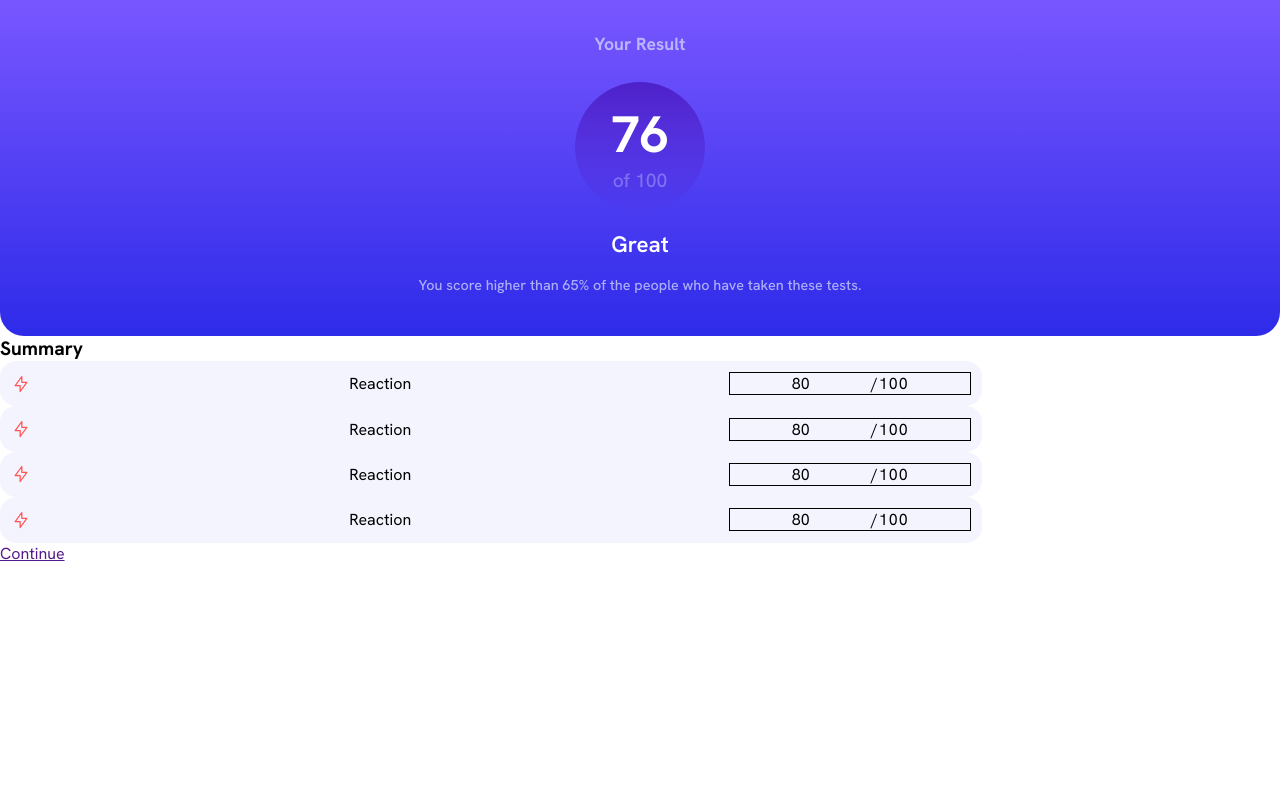
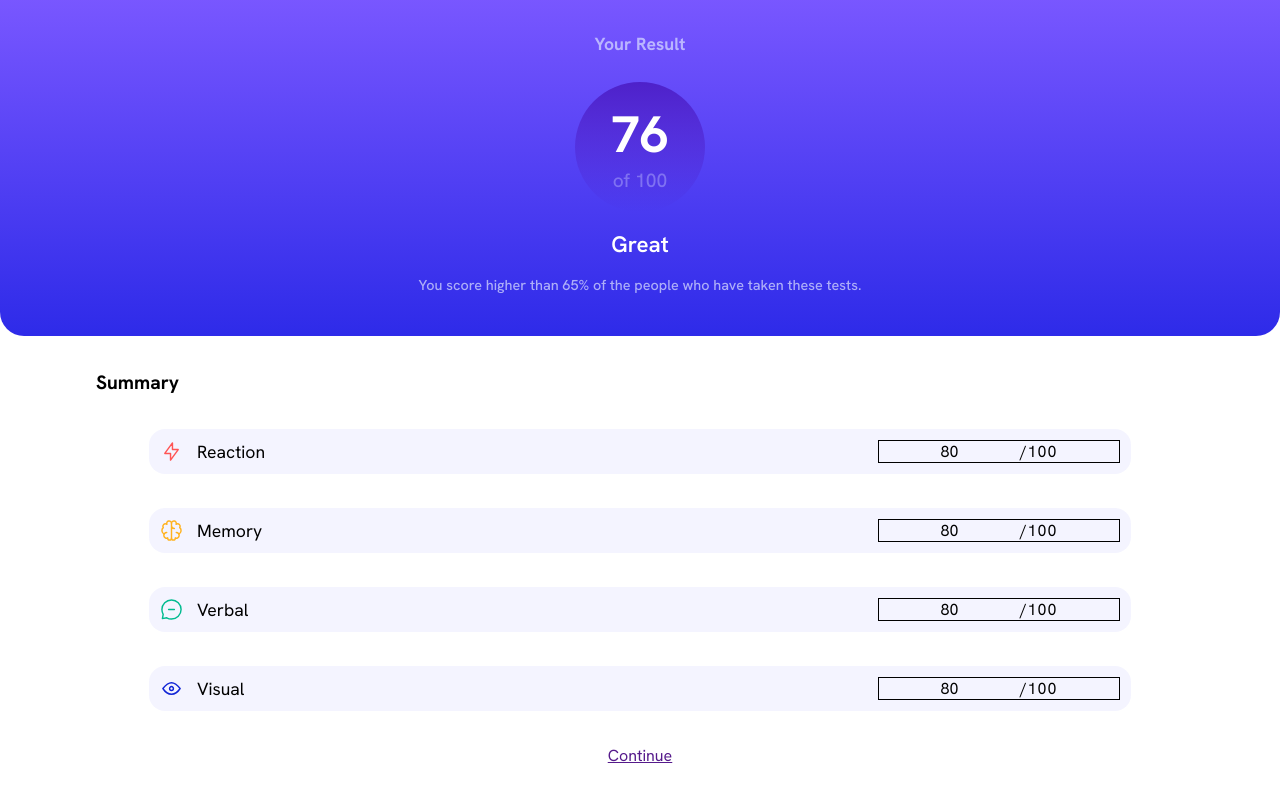
Before and after one commit to Renzoki/FrontEndMentorProjects, a plain HTML site: page Results-Summary-Component/results-summary-component-main/index.html in a window 1280 px wide. Drawn offline with Linux system fonts and the light colour scheme.

Commit message:
changed element container grouping

```diff
--- a/Results-Summary-Component/results-summary-component-main/index.html
+++ b/Results-Summary-Component/results-summary-component-main/index.html
@@ -23,39 +23,49 @@
       <div class="score-comparison">You score higher than 65% of the people who have taken these tests.</div>
     </section>
 
-    <section class="results-summary-container">
+    <section class="results-summary-container flex-center">
       <div class="summary-title">Summary</div>
-      <div class="test-component-container">
       <div class="test-component reaction">
-          <img src="../results-summary-component-main/assets/images/icon-reaction.svg" alt="reaction icon">
+        <div class="component-container">
+          <img class="component-icon" src="../results-summary-component-main/assets/images/icon-reaction.svg"
+            alt="reaction icon">
           <span class="component-name">Reaction</span>
+        </div>
         <div class="component-grade">
           <span class="component-score">80</span><span class="component-total-score">/100</span>
         </div>
       </div>
-        <div class="test-component reaction">
-          <img src="../results-summary-component-main/assets/images/icon-reaction.svg" alt="reaction icon">
-          <span class="component-name">Reaction</span>
+      <div class="test-component memory">
+        <div class="component-container">
+          <img class="component-icon" src="../results-summary-component-main/assets/images/icon-memory.svg"
+            alt="memory icon">
+          <span class="component-name">Memory</span>
+        </div>
         <div class="component-grade">
           <span class="component-score">80</span><span class="component-total-score">/100</span>
         </div>
       </div>
-        <div class="test-component reaction">
-          <img src="../results-summary-component-main/assets/images/icon-reaction.svg" alt="reaction icon">
-          <span class="component-name">Reaction</span>
+      <div class="test-component verbal">
+        <div class="component-container">
+          <img class="component-icon" src="../results-summary-component-main/assets/images/icon-verbal.svg"
+            alt="verbal icon">
+          <span class="component-name">Verbal</span>
+        </div>
         <div class="component-grade">
           <span class="component-score">80</span><span class="component-total-score">/100</span>
         </div>
       </div>
-        <div class="test-component reaction">
-          <img src="../results-summary-component-main/assets/images/icon-reaction.svg" alt="reaction icon">
-          <span class="component-name">Reaction</span>
+      <div class="test-component visual">
+        <div class="component-container">
+          <img class="component-icon" src="../results-summary-component-main/assets/images/icon-visual.svg"
+            alt="visual icon">
+          <span class="component-name">Visual</span>
+        </div>
         <div class="component-grade">
           <span class="component-score">80</span><span class="component-total-score">/100</span>
         </div>
       </div>
       <a href="">Continue</a>
-      </div>
       </div>
     </section>
 
```
Lines whose indentation alone changed are shown as unchanged.
